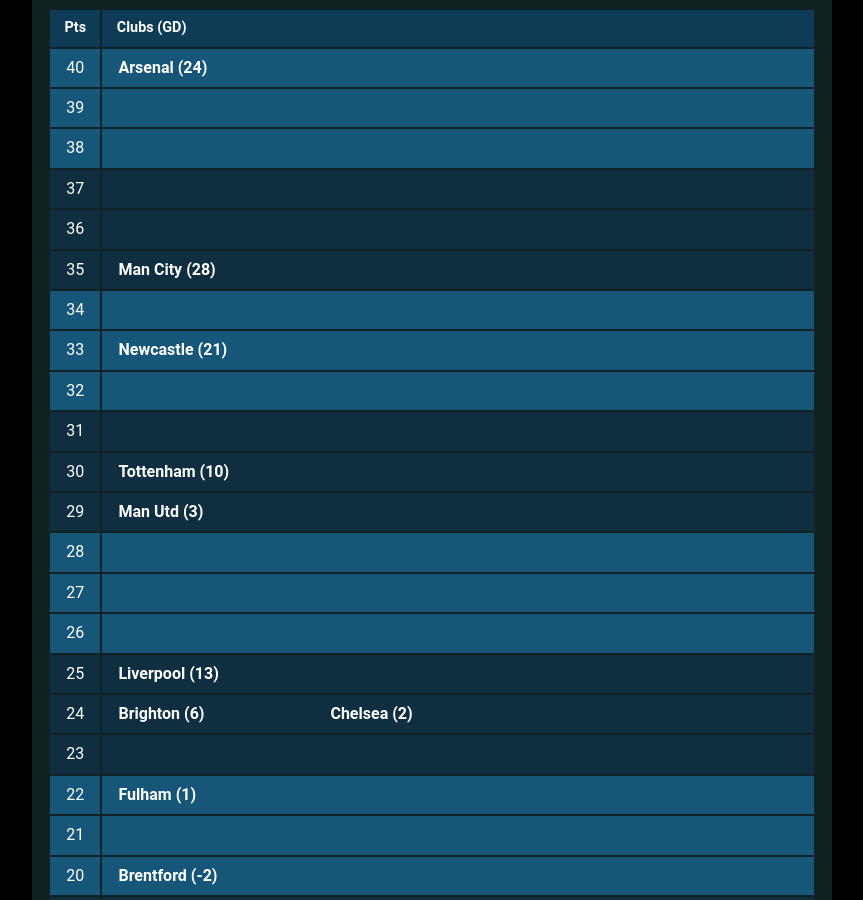
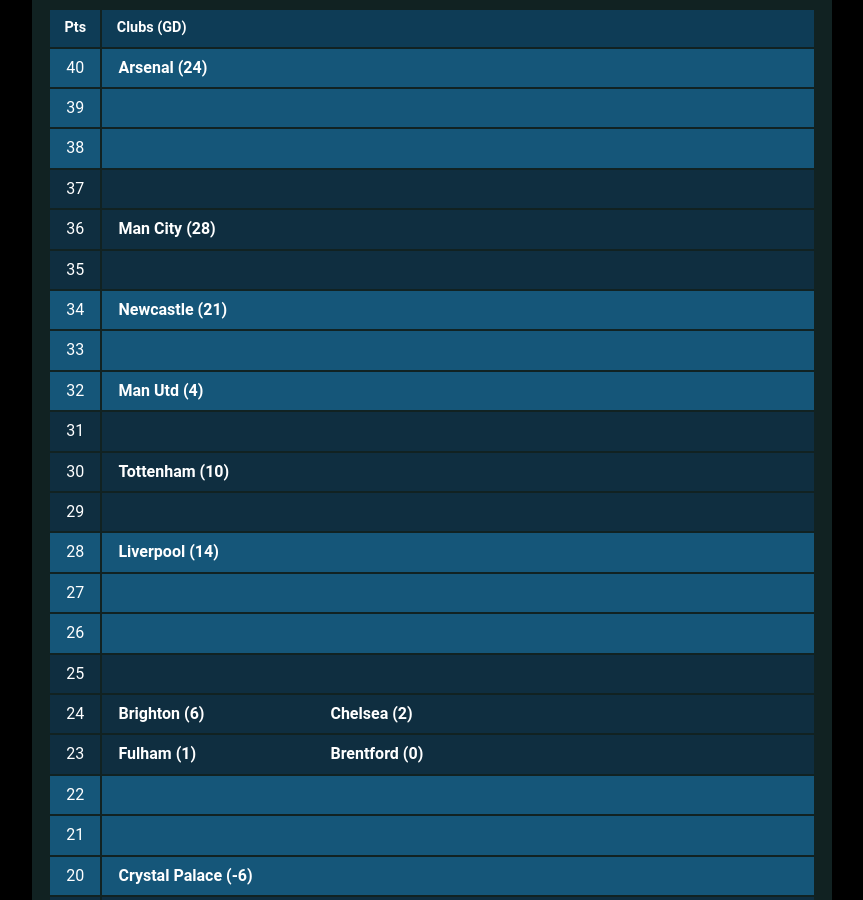
Before and after one commit to muru/muru.github.io, a Jekyll site: the page built from resources.md, in a window 1280 px wide and 900 px high, scrolled down 1437 px. Shown: the whole window, without its empty margins (208-1071 px from the left). Built offline with Jekyll 4.4.1, drawn with Linux system fonts in a browser that asks for light colours; some web fonts are replaced; some of the changed text lies outside the part shown.

Commit message:
updated cann-table: Sun  1 Jan 00:04:35 JST 2023

```diff
--- a/cann-table.html
+++ b/cann-table.html
@@ -24,28 +24,29 @@
 	<tr class="cann-row-2">
 		<td class="cann-point"> 36 </td>
 		<td class="cann-clubs">
+			<span class="club-name"> Man City (28) </span>
 		</td>
  	</tr>
 	<tr class="cann-row-2">
 		<td class="cann-point"> 35 </td>
 		<td class="cann-clubs">
-			<span class="club-name"> Man City (28) </span>
 		</td>
  	</tr>
 	<tr class="cann-row-1">
 		<td class="cann-point"> 34 </td>
 		<td class="cann-clubs">
+			<span class="club-name"> Newcastle (21) </span>
 		</td>
  	</tr>
 	<tr class="cann-row-1">
 		<td class="cann-point"> 33 </td>
 		<td class="cann-clubs">
-			<span class="club-name"> Newcastle (21) </span>
 		</td>
  	</tr>
 	<tr class="cann-row-1">
 		<td class="cann-point"> 32 </td>
 		<td class="cann-clubs">
+			<span class="club-name"> Man Utd (4) </span>
 		</td>
  	</tr>
 	<tr class="cann-row-2">
@@ -62,12 +63,12 @@
 	<tr class="cann-row-2">
 		<td class="cann-point"> 29 </td>
 		<td class="cann-clubs">
-			<span class="club-name"> Man Utd (3) </span>
 		</td>
  	</tr>
 	<tr class="cann-row-1">
 		<td class="cann-point"> 28 </td>
 		<td class="cann-clubs">
+			<span class="club-name"> Liverpool (14) </span>
 		</td>
  	</tr>
 	<tr class="cann-row-1">
@@ -83,7 +84,6 @@
 	<tr class="cann-row-2">
 		<td class="cann-point"> 25 </td>
 		<td class="cann-clubs">
-			<span class="club-name"> Liverpool (13) </span>
 		</td>
  	</tr>
 	<tr class="cann-row-2">
@@ -96,12 +96,13 @@
 	<tr class="cann-row-2">
 		<td class="cann-point"> 23 </td>
 		<td class="cann-clubs">
+			<span class="club-name"> Fulham (1) </span>
+			<span class="club-name"> Brentford (0) </span>
 		</td>
  	</tr>
 	<tr class="cann-row-1">
 		<td class="cann-point"> 22 </td>
 		<td class="cann-clubs">
-			<span class="club-name"> Fulham (1) </span>
 		</td>
  	</tr>
 	<tr class="cann-row-1">
@@ -112,13 +113,12 @@
 	<tr class="cann-row-1">
 		<td class="cann-point"> 20 </td>
 		<td class="cann-clubs">
-			<span class="club-name"> Brentford (-2) </span>
+			<span class="club-name"> Crystal Palace (-6) </span>
 		</td>
  	</tr>
 	<tr class="cann-row-2">
 		<td class="cann-point"> 19 </td>
 		<td class="cann-clubs">
-			<span class="club-name"> Crystal Palace (-6) </span>
 		</td>
  	</tr>
 	<tr class="cann-row-2">
@@ -130,40 +130,35 @@
 	<tr class="cann-row-2">
 		<td class="cann-point"> 17 </td>
 		<td class="cann-clubs">
-			<span class="club-name"> Leicester (-3) </span>
+			<span class="club-name"> Leicester (-4) </span>
+			<span class="club-name"> Bournemouth (-16) </span>
 		</td>
  	</tr>
 	<tr class="cann-row-1">
 		<td class="cann-point"> 16 </td>
 		<td class="cann-clubs">
-			<span class="club-name"> Bournemouth (-16) </span>
+			<span class="club-name"> Leeds (-6) </span>
 		</td>
  	</tr>
 	<tr class="cann-row-1">
 		<td class="cann-point"> 15 </td>
 		<td class="cann-clubs">
-			<span class="club-name"> Leeds (-6) </span>
+			<span class="club-name"> Everton (-7) </span>
 		</td>
  	</tr>
 	<tr class="cann-row-1">
 		<td class="cann-point"> 14 </td>
 		<td class="cann-clubs">
-			<span class="club-name"> West Ham (-7) </span>
-			<span class="club-name"> Everton (-7) </span>
+			<span class="club-name"> West Ham (-9) </span>
 		</td>
  	</tr>
 	<tr class="cann-row-2">
 		<td class="cann-point"> 13 </td>
 		<td class="cann-clubs">
-			<span class="club-name"> Wolves (-15) </span>
+			<span class="club-name"> Southampton (-16) </span>
+			<span class="club-name"> Wolves (-16) </span>
 			<span class="club-name"> Nottm Forest (-22) </span>
 		</td>
  	</tr>
-	<tr class="cann-row-2">
-		<td class="cann-point"> 12 </td>
-		<td class="cann-clubs">
-			<span class="club-name"> Southampton (-16) </span>
-		</td>
- 	</tr>
 </table>
-<span id="cann-gen-note"> Generated on  Friday, 30 December 2022 at 00:04 JST. </span>
+<span id="cann-gen-note"> Generated on  Sunday, 01 January 2023 at 00:04 JST. </span>
```
